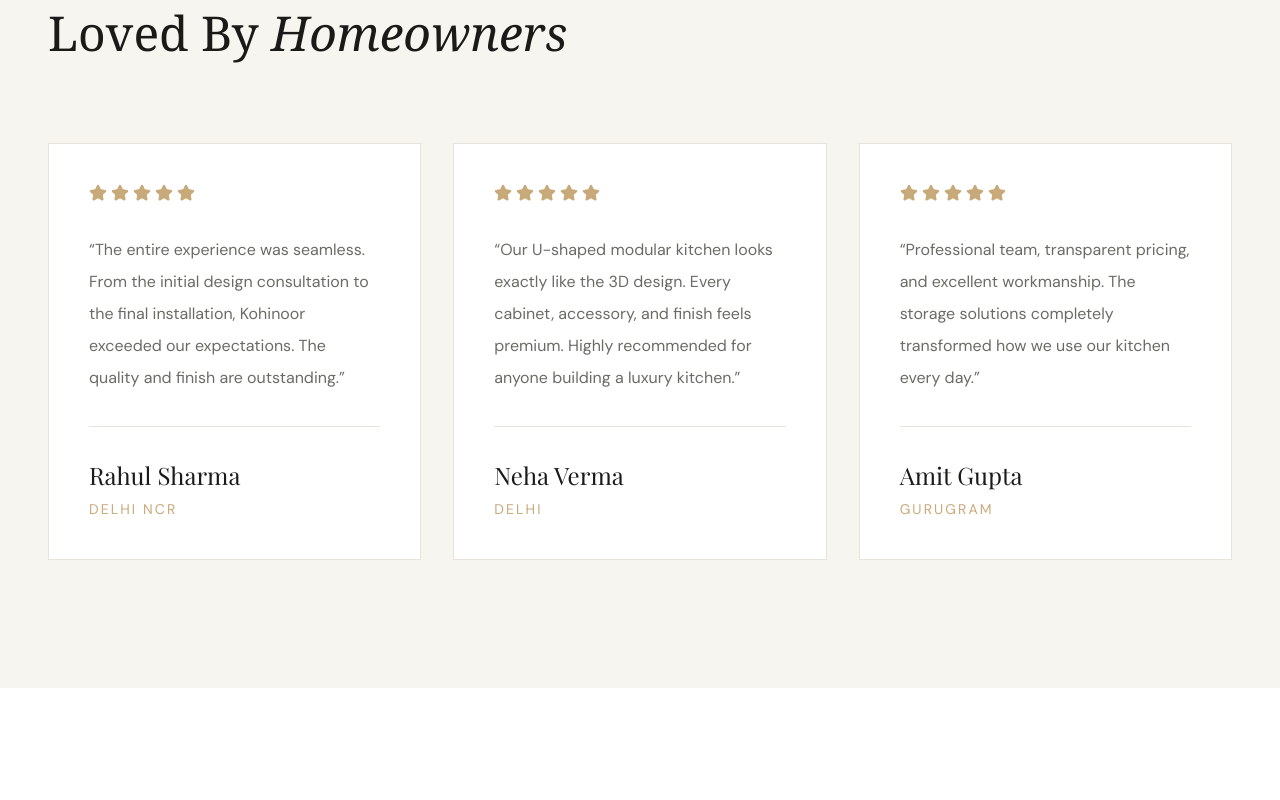
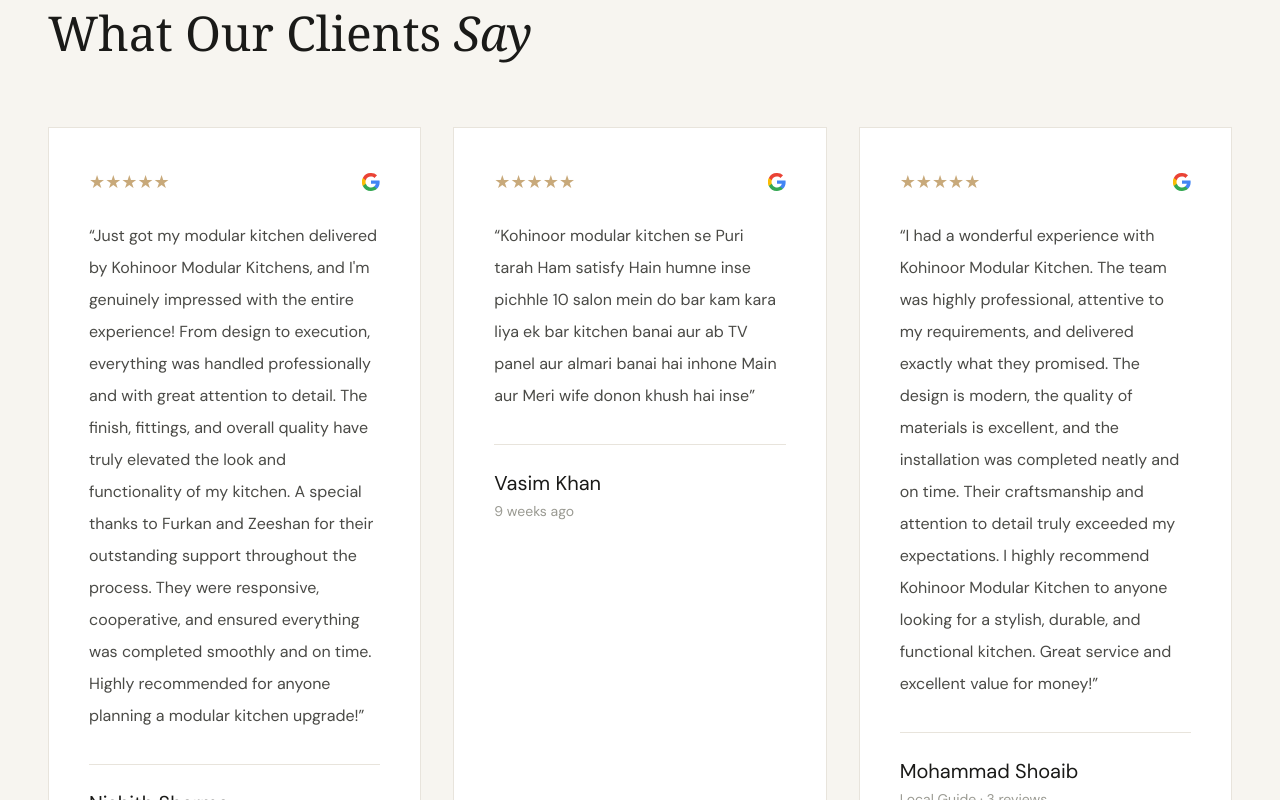
Before and after one commit to Shoaibxaif/kohinoor-kitchen-nextjs, a Next.js app: page /projects in a window 1280 px wide. Shown: the part 6300-7100 px from the top of the page. Built offline with nearby package versions, Linux system fonts and the light colour scheme.

Commit message:
Refactor Testimonials component to a common location for reuse across multiple pages

```diff
--- a/src/app/modular-kitchen/page.jsx
+++ b/src/app/modular-kitchen/page.jsx
@@ -5,7 +5,7 @@
 import MaterialOptions from "@/components/modular-kitchen/MaterialOptions";
 import Accessories from "@/components/modular-kitchen/Accessories";
 import FeaturedProjects from "@/components/home/FeaturedProjects";
-import Testimonials from "@/components/home/Testimonials";
+import Testimonials from "@/components/common/Testimonials";
 import FAQ from "@/components/modular-kitchen/FAQ";
 import CTASection from "@/components/home/CTASection";
 import StructuredData from "@/components/common/StructuredData";
--- a/src/app/page.jsx
+++ b/src/app/page.jsx
@@ -6,7 +6,7 @@
 import FeaturedProjects from "@/components/home/FeaturedProjects";
 import WhyChooseUs from "@/components/home/WhyChooseUs";
 import DesignProcess from "@/components/home/DesignProcess";
-import Testimonials from "@/components/home/Testimonials";
+import Testimonials from "@/components/common/Testimonials";
 import CTASection from "@/components/home/CTASection";
 
 export const metadata = {
--- a/src/app/projects/page.jsx
+++ b/src/app/projects/page.jsx
@@ -2,7 +2,7 @@
 import ProjectsInteractive from "@/components/projects/ProjectsInteractive";
 import ProjectStats from "@/components/projects/ProjectStats";
 import ProcessTimeline from "@/components/projects/ProcessTimeline";
-import Testimonials from "@/components/projects/Testimonials";
+import Testimonials from "@/components/common/Testimonials";
 import ProjectFAQ from "@/components/projects/ProjectFAQ";
 import CTA from "@/components/home/CTASection";
 import StructuredData from "@/components/common/StructuredData";
--- /dev/null
+++ b/src/components/common/Testimonials.jsx
@@ -0,0 +1,132 @@
+import Container from "@/components/common/Container";
+import SectionHeading from "@/components/common/SectionHeading";
+import GoogleIcon from "@/components/common/GoogleIcon";
+
+// Real reviews copied directly from the Kohinoor Google Business Profile
+// (google.com/maps/place/?q=place_id:ChIJyaQbnl79DDkRIpjMvWhmKRc).
+// To add more: open a review on Google Maps, copy the name, star rating,
+// and review text, and add another object below in the same shape.
+const testimonials = [
+    {
+        name: "Nishith Sharma",
+        location: "Local Guide · 19 reviews",
+        rating: 5,
+        review:
+            "Just got my modular kitchen delivered by Kohinoor Modular Kitchens, and I'm genuinely impressed with the entire experience! From design to execution, everything was handled professionally and with great attention to detail. The finish, fittings, and overall quality have truly elevated the look and functionality of my kitchen. A special thanks to Furkan and Zeeshan for their outstanding support throughout the process. They were responsive, cooperative, and ensured everything was completed smoothly and on time. Highly recommended for anyone planning a modular kitchen upgrade!",
+        profileUrl:
+            "https://www.google.com/maps/contrib/109529087084098678060/reviews?hl=en-GB",
+    },
+    {
+        name: "Vasim Khan",
+        location: "9 weeks ago",
+        rating: 5,
+        review:
+            "Kohinoor modular kitchen se Puri tarah Ham satisfy Hain humne inse pichhle 10 salon mein do bar kam kara liya ek bar kitchen banai aur ab TV panel aur almari banai hai inhone Main aur Meri wife donon khush hai inse",
+        profileUrl:
+            "https://www.google.com/maps/contrib/113142022567067377707/reviews?hl=en-GB",
+    },
+    {
+        name: "Mohammad Shoaib",
+        location: "Local Guide · 3 reviews",
+        rating: 5,
+        review:
+            "I had a wonderful experience with Kohinoor Modular Kitchen. The team was highly professional, attentive to my requirements, and delivered exactly what they promised. The design is modern, the quality of materials is excellent, and the installation was completed neatly and on time. Their craftsmanship and attention to detail truly exceeded my expectations. I highly recommend Kohinoor Modular Kitchen to anyone looking for a stylish, durable, and functional kitchen. Great service and excellent value for money!",
+        profileUrl:
+            "https://www.google.com/maps/contrib/114168961772162032973/reviews?hl=en-IN",
+    },
+    // Add the next real review here, same shape as above:
+    // {
+    //     name: "",
+    //     location: "",
+    //     rating: 5,
+    //     review: "",
+    //     profileUrl: "",
+    // },
+];
+
+function Testimonials() {
+    const count = testimonials.length;
+
+    const gridClass =
+        count === 1
+            ? "grid-cols-1 max-w-xl mx-auto"
+            : count === 2
+                ? "sm:grid-cols-2 max-w-4xl mx-auto"
+                : "md:grid-cols-2 lg:grid-cols-3";
+
+    return (
+        <section className="py-24 lg:py-32 bg-cream">
+            <Container>
+                <SectionHeading
+                    tag="Client Experiences"
+                    title="What Our Clients"
+                    italicWord="Say"
+                />
+
+                <div className={`grid gap-8 mt-16 ${gridClass}`}>
+                    {testimonials.map((testimonial) => (
+                        <article
+                            key={testimonial.name}
+                            className="
+                bg-white
+                border
+                border-border
+                p-10
+                flex
+                flex-col
+              "
+                        >
+                            {/* Stars + source */}
+                            <div className="flex items-center justify-between">
+                                <div
+                                    role="img"
+                                    aria-label={`Rated ${testimonial.rating ?? 5} out of 5 stars`}
+                                    className="flex gap-1 text-accent text-lg"
+                                >
+                                    <span aria-hidden="true">
+                                        {"★".repeat(testimonial.rating ?? 5)}
+                                    </span>
+                                </div>
+
+                                <GoogleIcon size={18} />
+                            </div>
+
+                            {/* Review */}
+                            <p
+                                className="
+                  mt-6
+                  text-mid
+                  leading-8
+                "
+                            >
+                                &ldquo;{testimonial.review}&rdquo;
+                            </p>
+
+                            {/* Client */}
+                            <div className="mt-8 pt-6 border-t border-border">
+                                <a
+                                    href={testimonial.profileUrl}
+                                    target="_blank"
+                                    rel="noopener noreferrer"
+                                    className="text-xl text-dark transition-colors hover:text-accent"
+                                >
+                                    {testimonial.name}
+                                </a>
+
+                                <p className="mt-1 text-sm text-light">
+                                    {testimonial.location}
+                                </p>
+                            </div>
+                        </article>
+                    ))}
+                </div>
+
+                <p className="mt-10 text-center text-xs text-light">
+                    Reviews shown as posted on Google.
+                </p>
+            </Container>
+        </section>
+    );
+}
+
+export default Testimonials;
```
